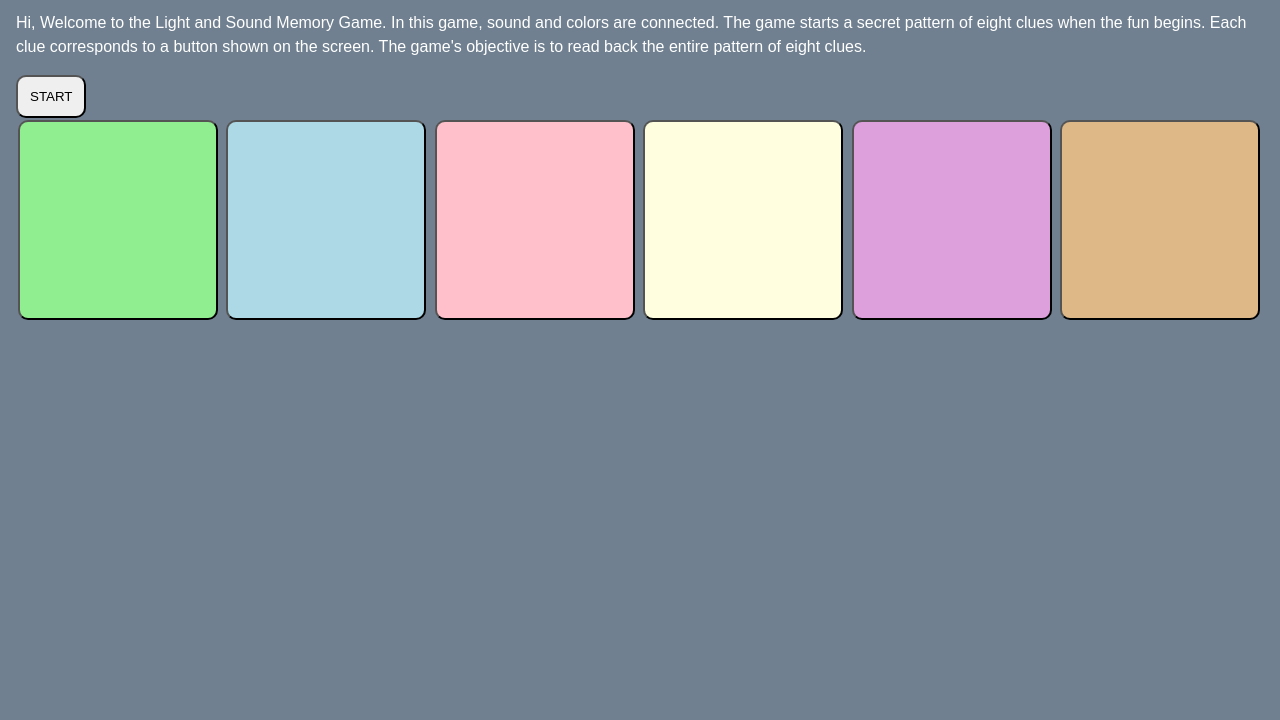
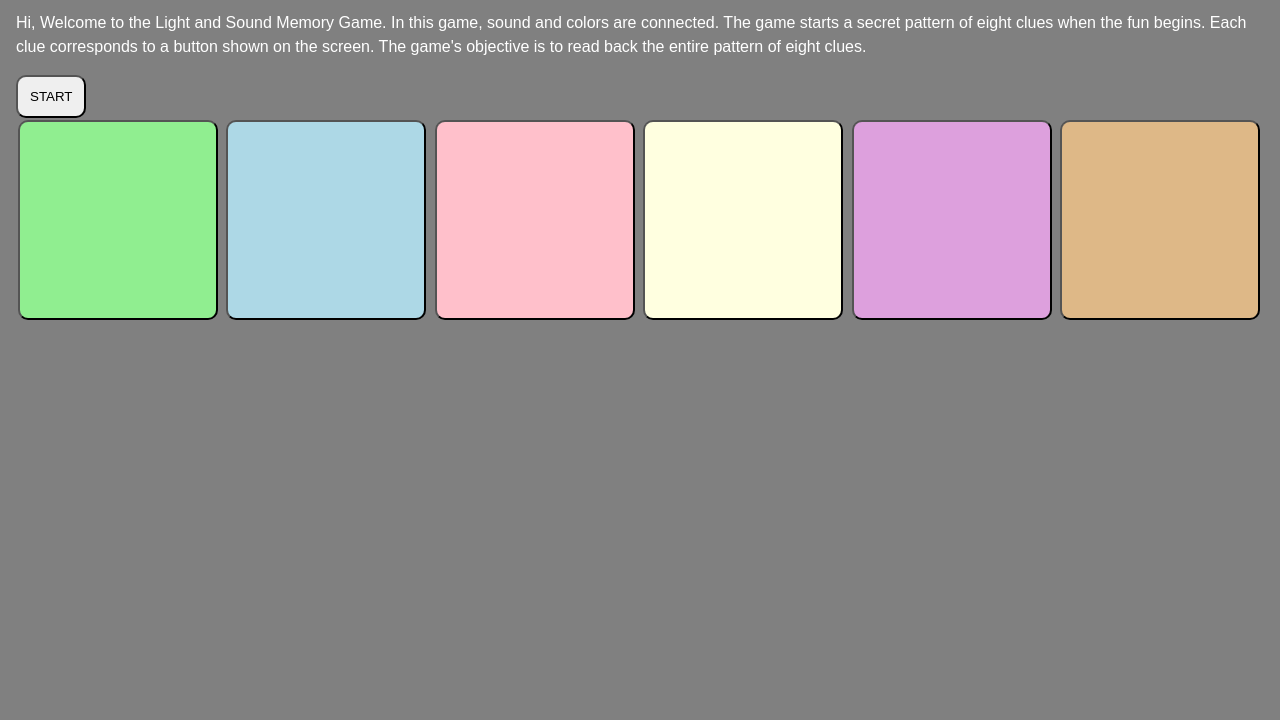
Before and after one commit to kairavipandya/codepath-salesforce-prework, a plain HTML site: page index.html in a window 1280 px wide. Shown: the part 80-800 px from the top of the page. Drawn offline with Linux system fonts and the light colour scheme.

Commit message:
🗓️🕛 Updated with Glitch

```diff
--- a/style.css
+++ b/style.css
@@ -15,7 +15,7 @@ body {
   margin: 1rem;
   font-family: sans-serif;
   line-height: 1.5;
-  background-color: slategrey;
+  background-color: grey;
   color: white;
 }
 
```
